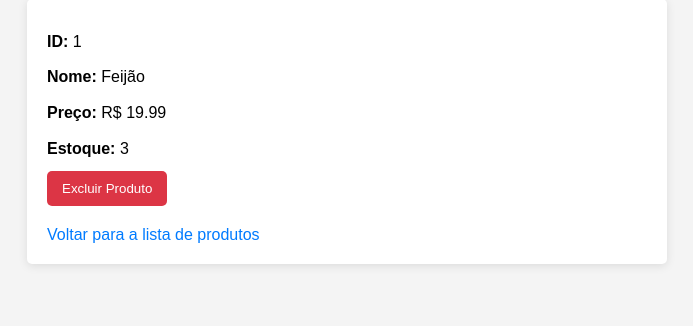
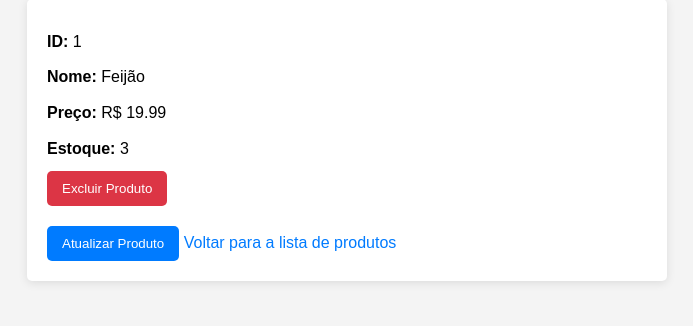
Before and after one commit to Alexgabriel2k02/APP-Mercado, a Flask app: template templates/produto_id.html in a window 1280 px wide. Shown: the part 141-467 px from the top of the page, without its empty margins (293-986 px from the left). Run offline with Flask 3, Linux system fonts and the light colour scheme; the template is opened without the code that fills it: values that come from a table or form of the project are taken from there, others are empty.

Commit message:
Update produto_id.html
Correção do botão de exclusão: O formulário agora utiliza POST diretamente, eliminando _method="DELETE" para simplificar a lógica.

Redirecionamento correto: Após a exclusão, o usuário é direcionado para a lista de produtos.

Melhoria na exibição dos detalhes: Pequenos ajustes visuais para uma melhor apresentação das informações.

```diff
--- a/templates/produto_id.html
+++ b/templates/produto_id.html
@@ -13,14 +13,12 @@
       padding: 20px;
       background-color: #f4f4f4;
     }
-
     header {
       background: #0b0b0b;
       color: #fff;
       padding: 10px 0;
       text-align: center;
     }
-
     main {
       background: #fff;
       padding: 20px;
@@ -29,12 +27,10 @@
       max-width: 600px;
       margin: 20px auto;
     }
-
     .detalhes p {
       margin: 10px 0;
       line-height: 1.6;
     }
-
     button {
       background-color: #dc3545;
       color: white;
@@ -43,18 +39,21 @@
       cursor: pointer;
       border-radius: 5px;
     }
-
     button:hover {
       background-color: #c82333;
     }
-
+    .update-button {
+      background-color: #007BFF;
+    }
+    .update-button:hover {
+      background-color: #0056b3;
+    }
     a {
       display: inline-block;
       margin-top: 20px;
       color: #007BFF;
       text-decoration: none;
     }
-
     a:hover {
       text-decoration: underline;
     }
@@ -74,10 +73,17 @@
       <p><strong>Estoque:</strong> {{ produto.estoque }}</p>
     </section>
 
-    <form id="delete-form" action="{{ url_for('produtos.deletar_produto', id_produto=produto.id) }}" method="POST">
-      <input type="hidden" name="_method" value="DELETE">
+    <!-- botão de excluir -->
+    <form action="{{ url_for('produtos.deletar_produto', id_produto=produto.id) }}" method="POST">
       <button type="submit">Excluir Produto</button>
     </form>
+
+
+
+    <!-- Botão para atualizar produto -->
+    <a href="{{ url_for('produtos.exibir_formulario_atualizar_produto', id_produto=produto.id) }}">
+      <button class="update-button">Atualizar Produto</button>
+    </a>
 
     <a href="{{ url_for('produtos.obter_produtos') }}">Voltar para a lista de produtos</a>
   </main>
```
